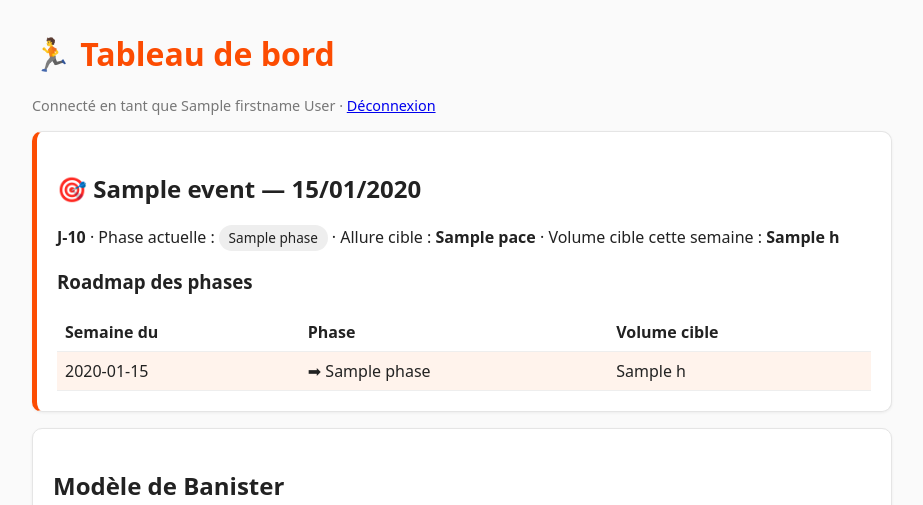
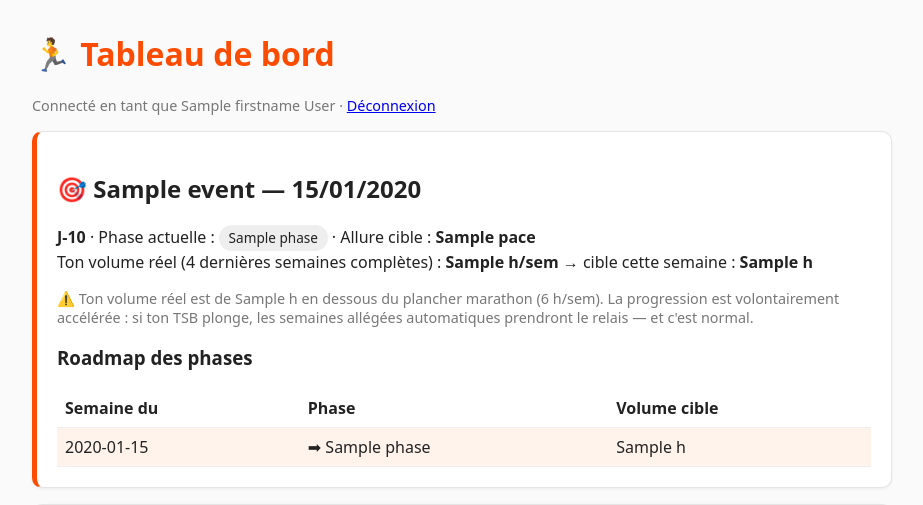
Before and after one commit to FC7-42/Fefe, a Flask app: template templates/dashboard.html in a window 1280 px wide. Shown: the top 505 px of the page, without its empty margins (178-1101 px from the left). Run offline with Flask 3, Linux system fonts and the light colour scheme; the template is opened without the code that fills it: most values are stand-ins (such as "Sample title", 1, 10 or a date in 2020).

Commit message:
Dashboard : affichage du volume réel mesuré vs cible, avec alerte si inférieur au plancher marathon
Co-authored-by: FC7-42 <FC7-42@users.noreply.github.com>

```diff
--- a/app.py
+++ b/app.py
@@ -102,6 +102,8 @@ def dashboard():
     if event:
         weeks_left = weeks_until(event["date"])
         phase = phase_for(weeks_left)
+        floor = 6.0 if event["distance"] == "marathon" else (4.0 if event["distance"] == "semi" else 0)
+        volume_gap = round(floor - recent_hours, 1) if floor and recent_hours < floor else 0
         target_hours = round(target_volume(recent_hours, weeks_left, event["distance"]), 1)
         pace = format_pace(event["pace_seconds"])
         long_cap = long_run_cap(weeks_left)
@@ -132,6 +134,7 @@ def dashboard():
                            sport=sport, plan=plan, note=note,
                            event=event, phase=phase, weeks_left=weeks_left,
                            target_hours=target_hours, pace=pace,
+                           actual_hours=round(recent_hours, 1), volume_gap=volume_gap,
                            timeline=timeline)
 
 
--- a/templates/dashboard.html
+++ b/templates/dashboard.html
@@ -8,8 +8,14 @@
 <div class="card event">
   <h2>🎯 {{ event.name }} — {{ event.date.strftime('%d/%m/%Y') }}</h2>
   <p><strong>J-{{ weeks_left * 7 }}</strong> · Phase actuelle : <span class="badge">{{ phase }}</span>
-  {% if pace %}· Allure cible : <strong>{{ pace }}</strong>{% endif %}
-  · Volume cible cette semaine : <strong>{{ target_hours }} h</strong></p>
+  {% if pace %}· Allure cible : <strong>{{ pace }}</strong>{% endif %}<br>
+  Ton volume réel (4 dernières semaines complètes) : <strong>{{ actual_hours }} h/sem</strong>
+  → cible cette semaine : <strong>{{ target_hours }} h</strong></p>
+  {% if volume_gap %}
+  <p class="muted">⚠️ Ton volume réel est de {{ volume_gap }} h en dessous du plancher
+  marathon (6 h/sem). La progression est volontairement accélérée : si ton TSB plonge,
+  les semaines allégées automatiques prendront le relais — et c'est normal.</p>
+  {% endif %}
   {% if event.goal_seconds %}
   <p class="muted">Objectif {{ (event.goal_seconds // 3600) }}h{{ '%02d' % ((event.goal_seconds % 3600) // 60) }}
      — points de contrôle pour y croire : 10 km ≤ 40 min · semi ≤ 1h25.
```
